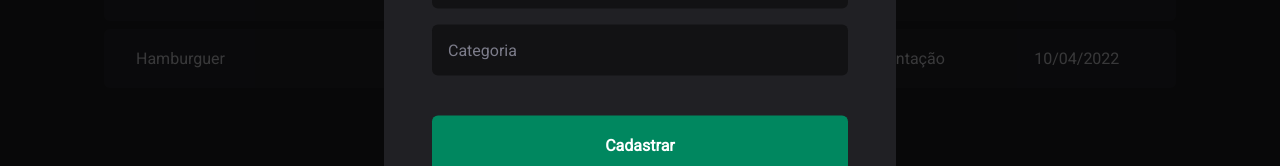
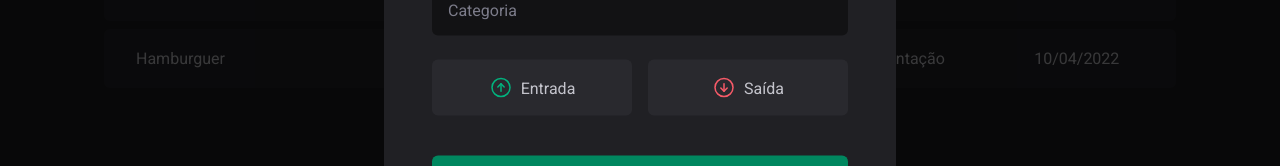
Before and after one commit to lucasveigaa/new-dtmoney, a React (Vite) app: page / in a window 1280 px wide. Both pictures are taken after a click on the button "Nova transação". Shown: the part 398-564 px from the top of the page. Built offline with nearby package versions, Linux system fonts and the light colour scheme.

Commit message:
feat: adding radio buttons on modal

```diff
--- a/package.json
+++ b/package.json
@@ -10,6 +10,7 @@
   },
   "dependencies": {
     "@radix-ui/react-dialog": "^1.0.0",
+    "@radix-ui/react-radio-group": "^1.0.0",
     "phosphor-react": "^1.4.1",
     "react": "^18.2.0",
     "react-dom": "^18.2.0",
--- a/src/components/NewTransactionModal/index.tsx
+++ b/src/components/NewTransactionModal/index.tsx
@@ -1,6 +1,12 @@
 import * as Dialog from "@radix-ui/react-dialog";
-import { X } from "phosphor-react";
-import { CloseButton, Content, Overlay } from "./styles";
+import { ArrowCircleDown, ArrowCircleUp, X } from "phosphor-react";
+import {
+  CloseButton,
+  Content,
+  Overlay,
+  TransactionType,
+  TransactionTypeButton,
+} from "./styles";
 
 export function NewTransactionModal() {
   return (
@@ -11,7 +17,7 @@
         <Dialog.Title>Nova transação</Dialog.Title>
 
         <CloseButton>
-          <X size={24}/>
+          <X size={24} />
         </CloseButton>
 
         <form>
@@ -19,6 +25,17 @@
           <input type="number" placeholder="Preço" required />
           <input type="text" placeholder="Categoria" required />
 
+          <TransactionType>
+            <TransactionTypeButton variant="income" value="income">
+              <ArrowCircleUp size={24} />
+              Entrada
+            </TransactionTypeButton>
+            <TransactionTypeButton variant="outcome" value="outcome">
+              <ArrowCircleDown size={24} />
+              Saída
+            </TransactionTypeButton>
+          </TransactionType>
+
           <button type="submit">Cadastrar</button>
         </form>
       </Content>
--- a/src/components/NewTransactionModal/styles.ts
+++ b/src/components/NewTransactionModal/styles.ts
@@ -1,5 +1,6 @@
 import styled from "styled-components";
 import * as Dialog from "@radix-ui/react-dialog";
+import * as RadioGroup from "@radix-ui/react-radio-group";
 
 export const Overlay = styled(Dialog.Overlay)`
   position: fixed;
@@ -67,3 +68,53 @@
   cursor: pointer;
   color: ${(props) => props.theme["gray-500"]};
 `;
+
+export const TransactionType = styled(RadioGroup.Root)`
+  display: grid;
+  grid-template-columns: repeat(2, 1fr);
+  gap: 1rem;
+  margin-top: 0.5rem;
+`;
+
+interface TransactionTypeButtonProps {
+  variant: "income" | "outcome";
+}
+
+export const TransactionTypeButton = styled(
+  RadioGroup.Item
+)<TransactionTypeButtonProps>`
+  background: ${(props) => props.theme["gray-700"]};
+  padding: 1rem;
+  display: flex;
+  align-items: center;
+  justify-content: center;
+  gap: 0.5rem;
+  border-radius: 6px;
+  cursor: pointer;
+  border: 0ch;
+  color: ${(props) => props.theme["gray-300"]};
+
+  svg {
+    color: ${(props) =>
+      props.variant === "income"
+        ? props.theme["green-300"]
+        : props.theme["red-300"]};
+  }
+
+  &[data-state="unchecked"]:hover {
+    transition: background-color 0.2s;
+    background: ${(props) => props.theme["gray-600"]};
+  }
+
+  &[data-state="checked"] {
+    color: ${(props) => props.theme["white"]};
+    background: ${(props) =>
+      props.variant === "income"
+        ? props.theme["green-500"]
+        : props.theme["red-500"]};
+
+    svg {
+      color: ${(props) => props.theme["white"]};
+    }
+  }
+`;
```
Also changed, not shown: 1 other file (tests, documents, lock files or other folders).
